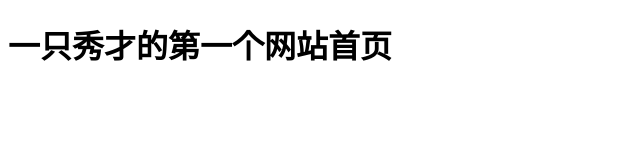
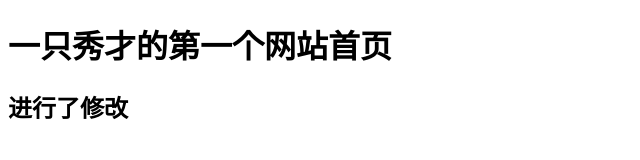
Before and after one commit to YiZhiXiuCai/FirstWebsite, a plain HTML site: page index.html in a window 1280 px wide. Shown: the whole page, without its empty margins (0-640 px from the left). Drawn offline with Linux system fonts and the light colour scheme.

Commit message:
Update index.html

```diff
--- a/index.html
+++ b/index.html
@@ -6,5 +6,6 @@
 </head>
 <body>
 <h1>一只秀才的第一个网站首页</h1>
+    <h2>进行了修改<h2>
 </body>
 </html>
```
